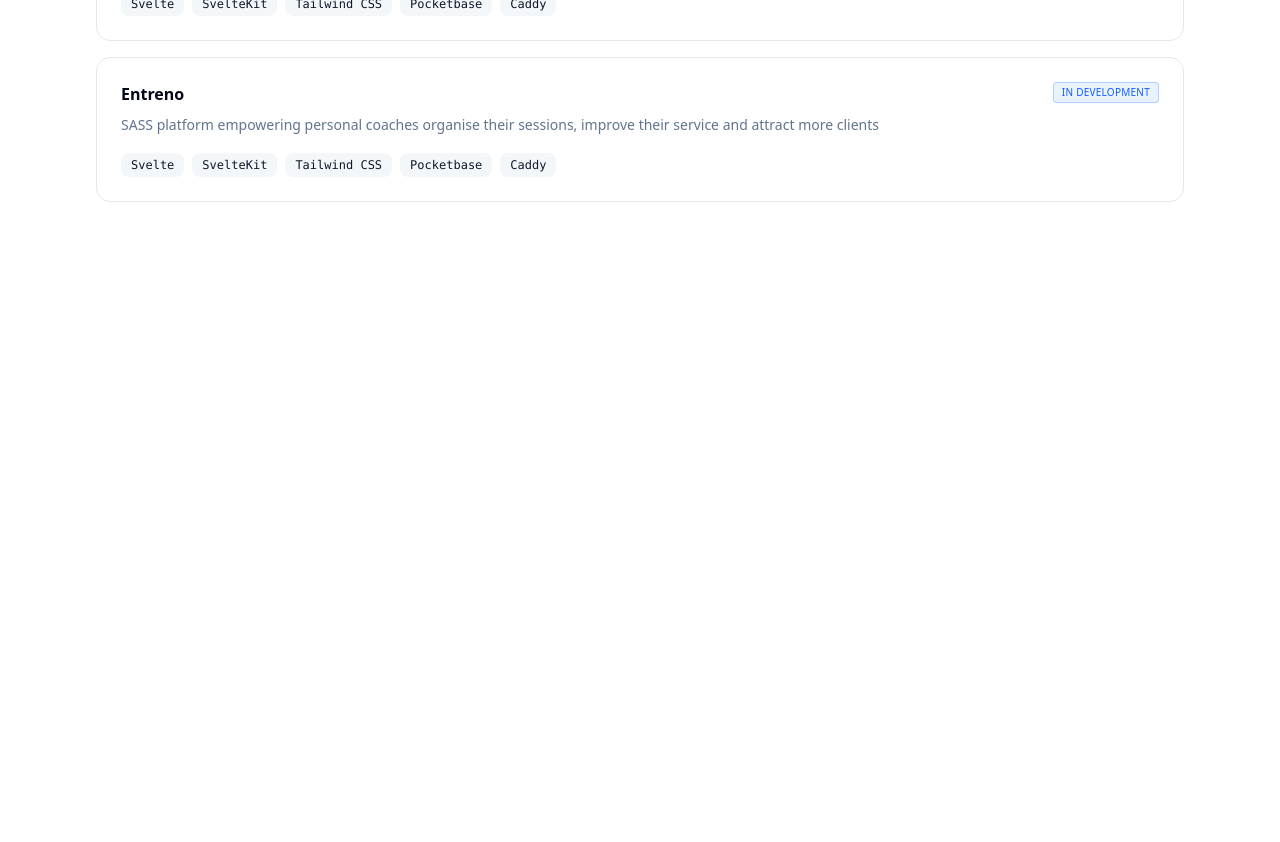
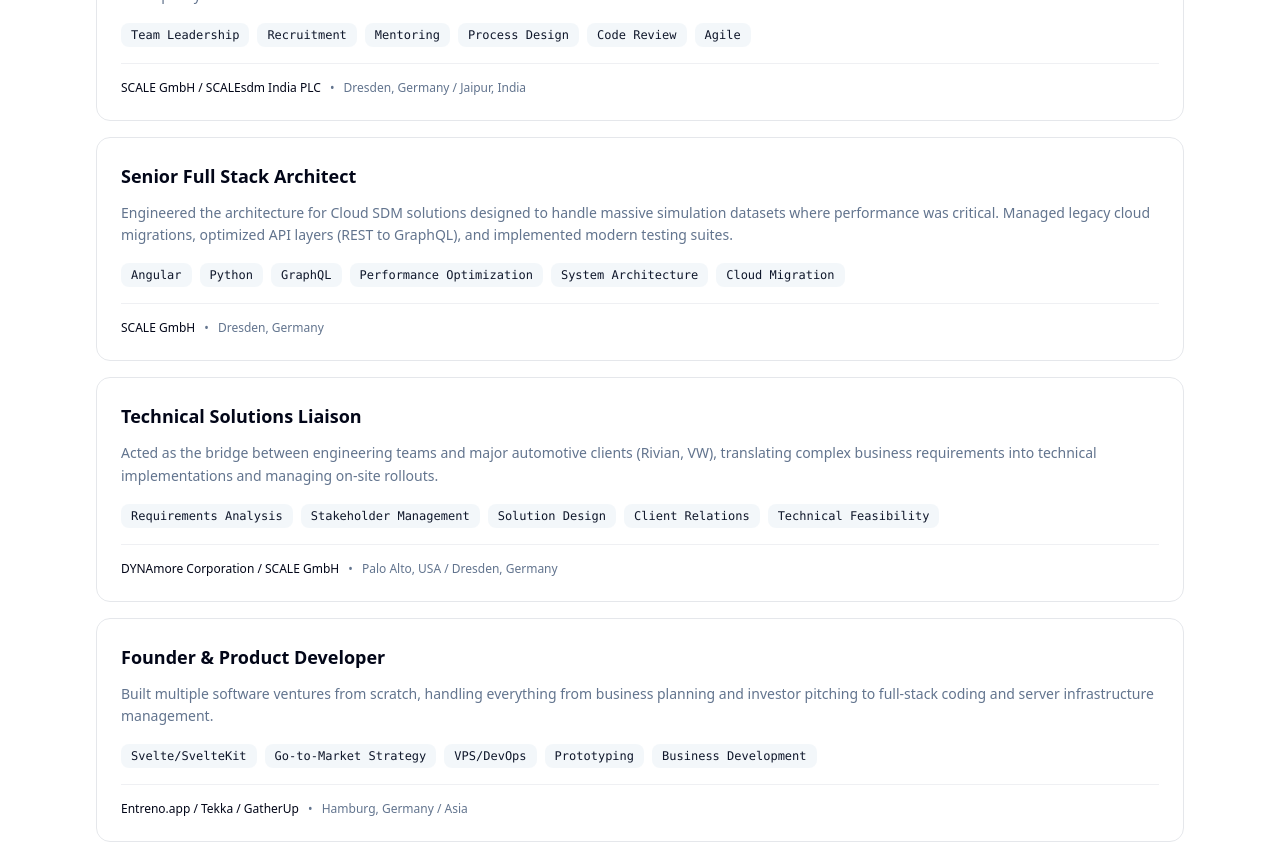
Before and after one commit to jasonhornsby/portfolio, a SvelteKit app: page / in a window 1280 px wide. Shown: the part 580-1422 px from the top of the page. Before the commit the page ends 862 px from the top, so only its background shows below. Built offline with nearby package versions, Linux system fonts and the light colour scheme.

Commit message:
Added work experience

```diff
--- /dev/null
+++ b/src/lib/data.ts
@@ -0,0 +1,124 @@
+import { Github, Linkedin, Mail, Phone } from "lucide-svelte";
+import type { ComponentType } from "svelte";
+
+export interface WorkExperience {
+    title: string;
+    description: string;
+    skills: string[];
+    company: string;
+    location: string;
+}
+
+export interface Project {
+    name: string;
+    description: string;
+    url: string;
+    tech: string[];
+    status: string;
+}
+
+export interface SocialLink {
+    href: string;
+    label: string;
+    icon: ComponentType;
+    text?: string;
+}
+
+export const workExperience: WorkExperience[] = [
+    {
+        "title": "Engineering Lead & Team Builder",
+        "description": "Led development teams across Germany and India, managing the full engineering lifecycle from hiring and onboarding to defining technical roadmaps and code quality standards.",
+        "skills": [
+            "Team Leadership",
+            "Recruitment",
+            "Mentoring",
+            "Process Design",
+            "Code Review",
+            "Agile"
+        ],
+        "company": "SCALE GmbH / SCALEsdm India PLC",
+        "location": "Dresden, Germany / Jaipur, India"
+    },
+    {
+        "title": "Senior Full Stack Architect",
+        "description": "Engineered the architecture for Cloud SDM solutions designed to handle massive simulation datasets where performance was critical. Managed legacy cloud migrations, optimized API layers (REST to GraphQL), and implemented modern testing suites.",
+        "skills": [
+            "Angular",
+            "Python",
+            "GraphQL",
+            "Performance Optimization",
+            "System Architecture",
+            "Cloud Migration"
+        ],
+        "company": "SCALE GmbH",
+        "location": "Dresden, Germany"
+    },
+    {
+        "title": "Technical Solutions Liaison",
+        "description": "Acted as the bridge between engineering teams and major automotive clients (Rivian, VW), translating complex business requirements into technical implementations and managing on-site rollouts.",
+        "skills": [
+            "Requirements Analysis",
+            "Stakeholder Management",
+            "Solution Design",
+            "Client Relations",
+            "Technical Feasibility"
+        ],
+        "company": "DYNAmore Corporation / SCALE GmbH",
+        "location": "Palo Alto, USA / Dresden, Germany"
+    },
+    {
+        "title": "Founder & Product Developer",
+        "description": "Built multiple software ventures from scratch, handling everything from business planning and investor pitching to full-stack coding and server infrastructure management.",
+        "skills": [
+            "Svelte/SvelteKit",
+            "Go-to-Market Strategy",
+            "VPS/DevOps",
+            "Prototyping",
+            "Business Development"
+        ],
+        "company": "Entreno.app / Tekka / GatherUp",
+        "location": "Hamburg, Germany / Asia"
+    }
+];
+
+export const projects: Project[] = [
+    {
+        name: 'Tekka',
+        description: 'Social platform to organise pickup soccer games around Melbourne',
+        url: 'https://playtekka.com',
+        tech: ['Svelte', 'SvelteKit', 'Tailwind CSS', 'Pocketbase', 'Caddy'],
+        status: 'Prototype complete, irl testing in January 2026',
+    },
+    {
+        name: 'Entreno',
+        description: 'SASS platform empowering personal coaches organise their sessions, improve their service and attract more clients',
+        url: 'https://entreno.app',
+        tech: ['Svelte', 'SvelteKit', 'Tailwind CSS', 'Pocketbase', 'Caddy'],
+        status: 'In development',
+    }
+];
+
+export const socialLinks: SocialLink[] = [
+    {
+        href: 'https://github.com/jasonhornsby',
+        label: 'GitHub',
+        icon: Github,
+    },
+    {
+        href: 'https://linkedin.com/in/jason-hornsby-541b13195/',
+        label: 'LinkedIn',
+        icon: Linkedin,
+    },
+    {
+        href: 'mailto:jasonhornsby@proton.me',
+        label: 'Email',
+        icon: Mail,
+        text: 'jasonhornsby@proton.me',
+    },
+    {
+        href: 'tel:+61478842412',
+        label: 'Phone',
+        icon: Phone,
+        text: '+61 478 842 412',
+    }
+];
--- a/src/routes/+page.svelte
+++ b/src/routes/+page.svelte
@@ -1,51 +1,9 @@
 <script lang="ts">
-	import { Github, Linkedin, Mail, ArrowUpRight, Phone } from "lucide-svelte";
+	import { ArrowUpRight } from "lucide-svelte";
 	import { toast } from "svelte-sonner";
+	import { workExperience, projects, socialLinks, type SocialLink } from "$lib/data";
 
-    const projects = [
-        {
-            name: 'Tekka',
-            description: 'Social platform to organise pickup soccer games around Melbourne',
-            url: 'https://playtekka.com',
-            tech: ['Svelte', 'SvelteKit', 'Tailwind CSS', 'Pocketbase', 'Caddy'],
-            status: 'Prototype complete, irl testing in January 2026',
-        },
-        {
-            name: 'Entreno',
-            description: 'SASS platform empowering personal coaches organise their sessions, improve their service and attract more clients',
-            url: 'https://entreno.app',
-            tech: ['Svelte', 'SvelteKit', 'Tailwind CSS', 'Pocketbase', 'Caddy'],
-            status: 'In development',
-        }
-    ];
-
-    const socialLinks = [
-        {
-            href: 'https://github.com/jasonhornsby',
-            label: 'GitHub',
-            icon: Github,
-        },
-        {
-            href: 'https://linkedin.com/in/jason-hornsby-541b13195/',
-            label: 'LinkedIn',
-            icon: Linkedin,
-        },
-        {
-            href: 'mailto:jasonhornsby@proton.me',
-            label: 'Email',
-            icon: Mail,
-            text: 'jasonhornsby@proton.me',
-        },
-        {
-            href: 'tel:+61478842412',
-            label: 'Phone',
-            icon: Phone,
-            text: '+61 478 842 412',
-        }
-    ];
-
-
-    async function handleClick(event: MouseEvent, link: typeof socialLinks[0]) {
+    async function handleClick(event: MouseEvent, link: SocialLink) {
         if (link.text) {
             try {
                 await navigator.clipboard.writeText(link.text);
@@ -100,7 +58,50 @@
 
     <section>
         <h2 class="mb-8 text-sm font-medium uppercase tracking-widest text-muted-foreground">
-        Selected Projects
+            Work Experience and Roles
+        </h2>
+
+        <ul class="space-y-4">
+            {#each workExperience as role, index}
+                <li
+                    class="animate-in fade-in slide-in-from-bottom-4"
+                    style="animation-delay: {index * 100}ms; animation-fill-mode: backwards;"
+                >
+                    <article class="group relative block overflow-hidden rounded-xl border border-gray-200 bg-card p-6 transition-all duration-300 hover:border-primary/40 hover:bg-card/80 hover:shadow-lg hover:shadow-primary/5">
+                        <div class="absolute inset-0 bg-linear-to-br from-primary/5 via-transparent to-transparent opacity-0 transition-opacity duration-300 group-hover:opacity-100"></div>
+
+                        <div class="relative">
+                            <h3 class="text-lg font-semibold text-foreground transition-colors group-hover:text-primary">
+                                {role.title}
+                            </h3>
+
+                            <p class="mt-3 text-sm leading-relaxed text-muted-foreground">{role.description}</p>
+
+                            <div class="mt-4 flex flex-wrap gap-2">
+                                {#each role.skills as skill}
+                                    <span class="rounded-md bg-secondary/80 px-2.5 py-1 font-mono text-xs text-secondary-foreground">
+                                        {skill}
+                                    </span>
+                                {/each}
+                            </div>
+
+                            <div class="mt-4 pt-4 border-t border-gray-200/60">
+                                <p class="text-xs text-muted-foreground">
+                                    <span class="font-medium text-foreground">{role.company}</span>
+                                    <span class="mx-1.5">•</span>
+                                    <span>{role.location}</span>
+                                </p>
+                            </div>
+                        </div>
+                    </article>
+                </li>
+            {/each}
+        </ul>
+    </section>
+
+    <section>
+        <h2 class="mb-8 text-sm font-medium uppercase tracking-widest text-muted-foreground">
+        Live Projects
         </h2>
 
         <ul class="space-y-4">
```
